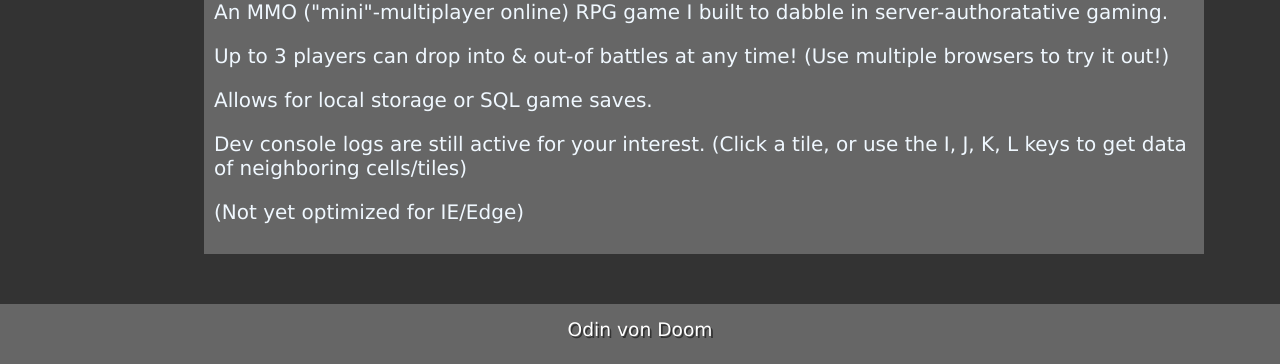
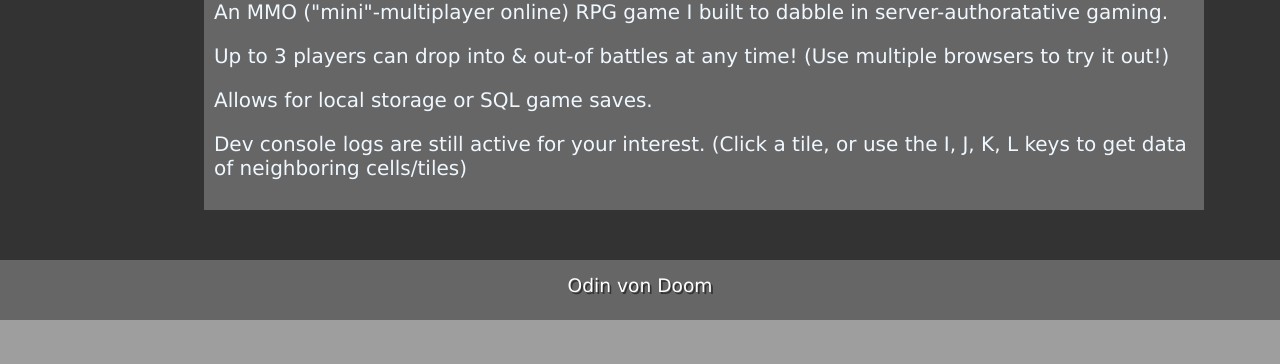
Before and after one commit to chargingsleipnir/Portfolio-archived, a PHP site: page /index.php?pg=Games in a window 1280 px wide. Shown: the part 896-1260 px from the top of the page. After the commit the page ends 1216 px from the top, so only its background shows below. Run offline with PHP 8.4, Linux system fonts and the light colour scheme; some libraries are stand-ins or nearby versions.

Commit message:
Updated Doom lagoon, well enough optimized for ms edge

```diff
--- a/root/pages/Games/DoomLagoon.php
+++ b/root/pages/Games/DoomLagoon.php
@@ -16,4 +16,3 @@
 <p>Up to 3 players can drop into & out-of battles at any time! (Use multiple browsers to try it out!)</p>
 <p>Allows for local storage or SQL game saves.</p>
 <p>Dev console logs are still active for your interest. (Click a tile, or use the I, J, K, L keys to get data of neighboring cells/tiles)</p>
-<p>(Not yet optimized for IE/Edge)</p>
```
Also changed, not shown: 1 other file.
